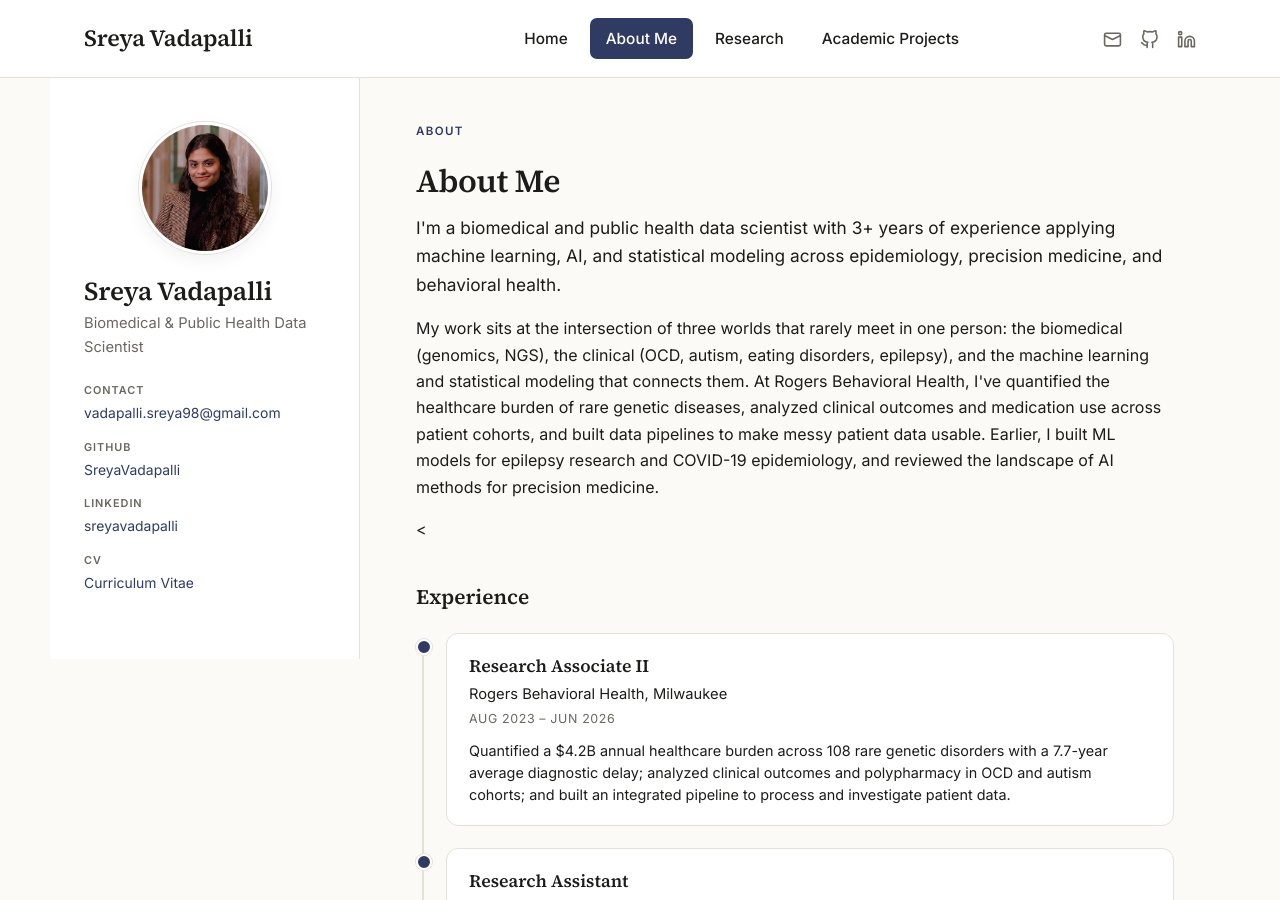
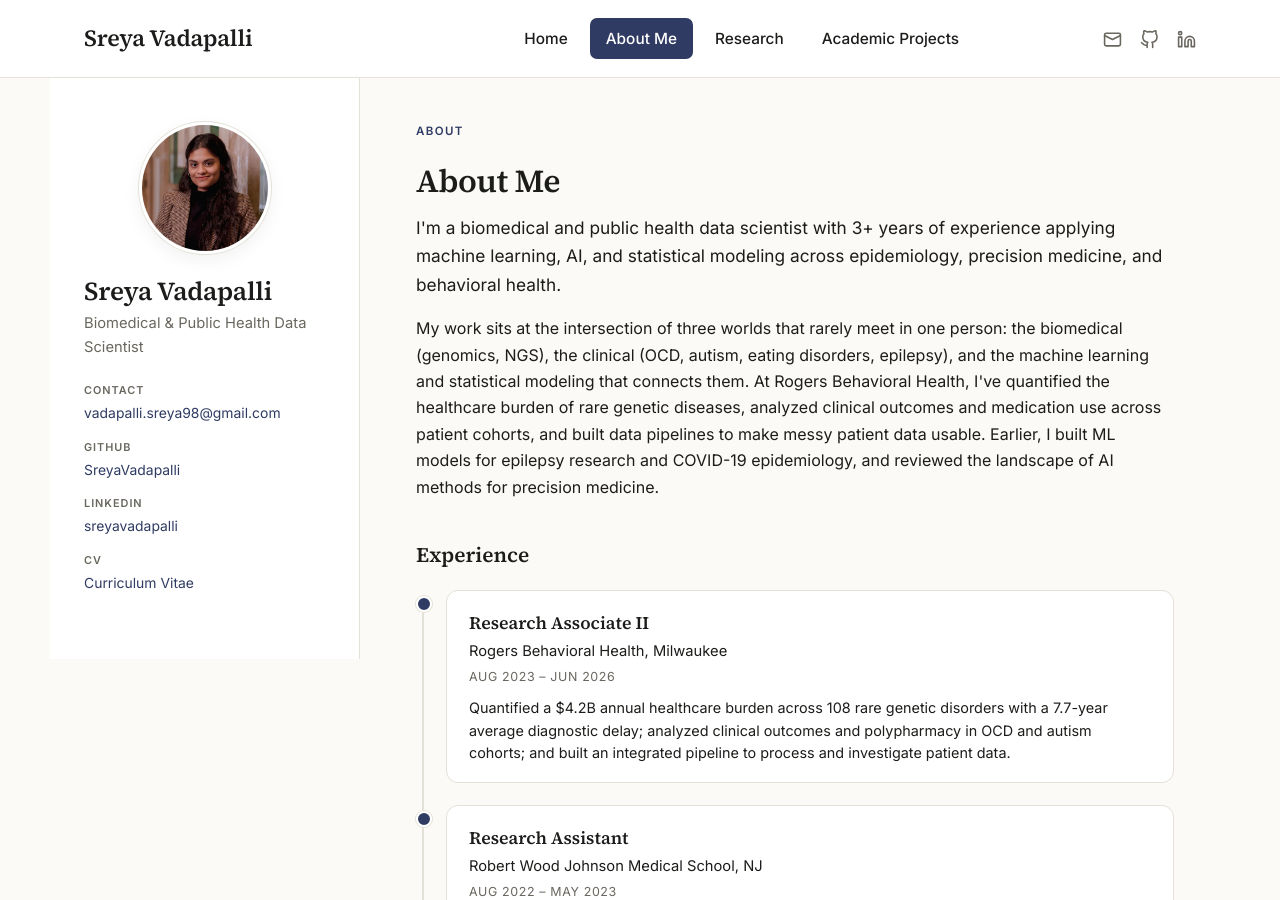
Before and after one commit to SreyaVadapalli/SreyaVadapalli.github.io, a Jekyll site: the page built from about-me.html, in a window 1280 px wide and 900 px high. Built offline with Jekyll 4.4.1, drawn with Linux system fonts in a browser that asks for light colours.

```diff
--- a/about-me.html
+++ b/about-me.html
@@ -24,7 +24,7 @@ I built ML models for epilepsy research and COVID-19 epidemiology,
 and reviewed the landscape of AI methods for precision medicine.
 </p>
 
-<<h2>Experience</h2>
+<h2>Experience</h2>
 <div class="timeline">
 
   <div class="tl-item">
```
